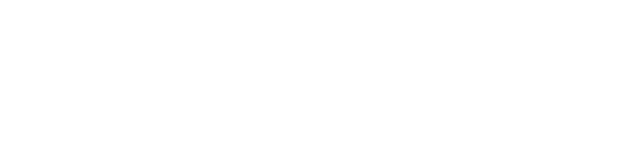
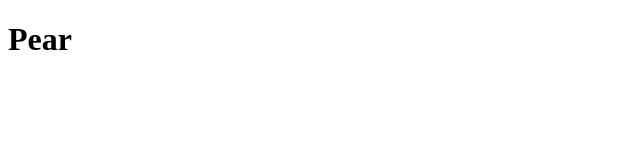
Before and after one commit to JDizzle07/odin-recipes, a plain HTML site: page pear.html in a window 1280 px wide. Shown: the whole page, without its empty margins (0-640 px from the left). Drawn offline with Linux system fonts and the light colour scheme.

Commit message:
Add files via upload

```diff
--- a/pear.html
+++ b/pear.html
@@ -5,3 +5,4 @@
     <meta charset="UTF-8">
     <title>Pear</title>
     </head>
+<h1>Pear</h1>
```
